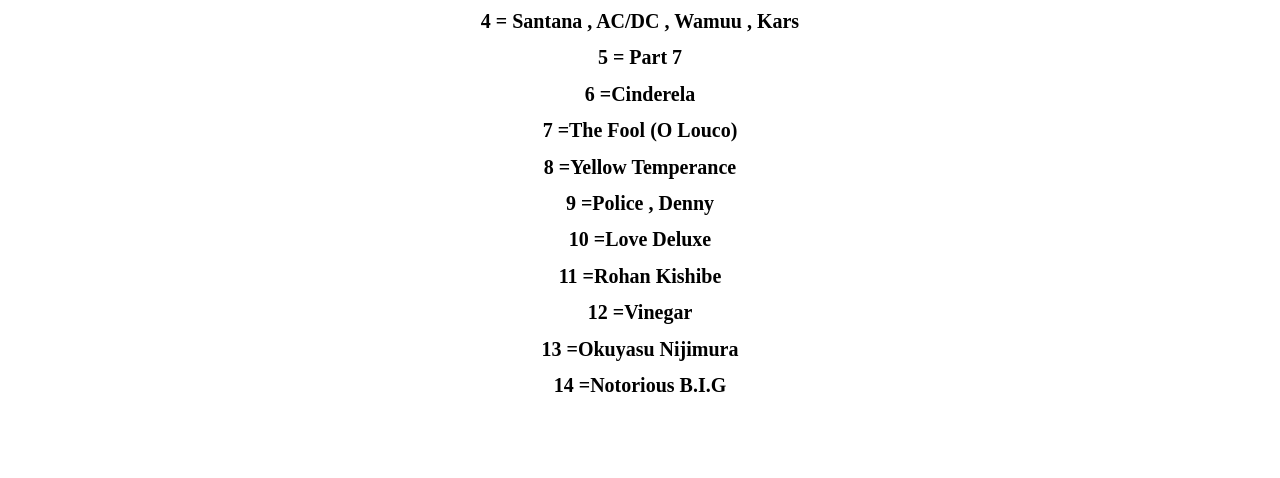
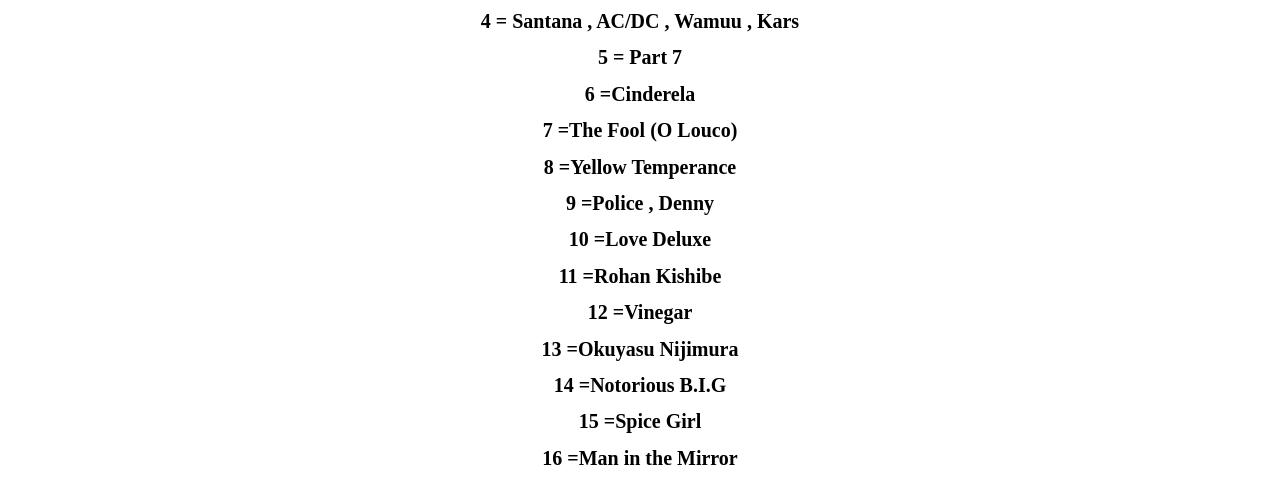
Before and after one commit to Cesarelias-2/site-Exercicio-5-3.0, a plain HTML site: page gabarito2.html in a window 1280 px wide. Shown: the part 322-800 px from the top of the page. Drawn offline with Linux system fonts and the light colour scheme.

Commit message:
Add new entries to Gabarito
Added two new entries for 'Spice Girl' and 'Man in the Mirror' to the Gabarito.

```diff
--- a/gabarito2.html
+++ b/gabarito2.html
@@ -35,6 +35,10 @@
     <h1 style="font-size: 20px; text-align: center;">13 =Okuyasu Nijimura</h1>
 
     <h1 style="font-size: 20px; text-align: center;">14 =Notorious B.I.G</h1>
+
+    <h1 style="font-size: 20px; text-align: center;">15 =Spice Girl</h1>
+
+    <h1 style="font-size: 20px; text-align: center;">16 =Man in the Mirror</h1>
 
     <input type="password" class="falso">
     <br></br>
```
